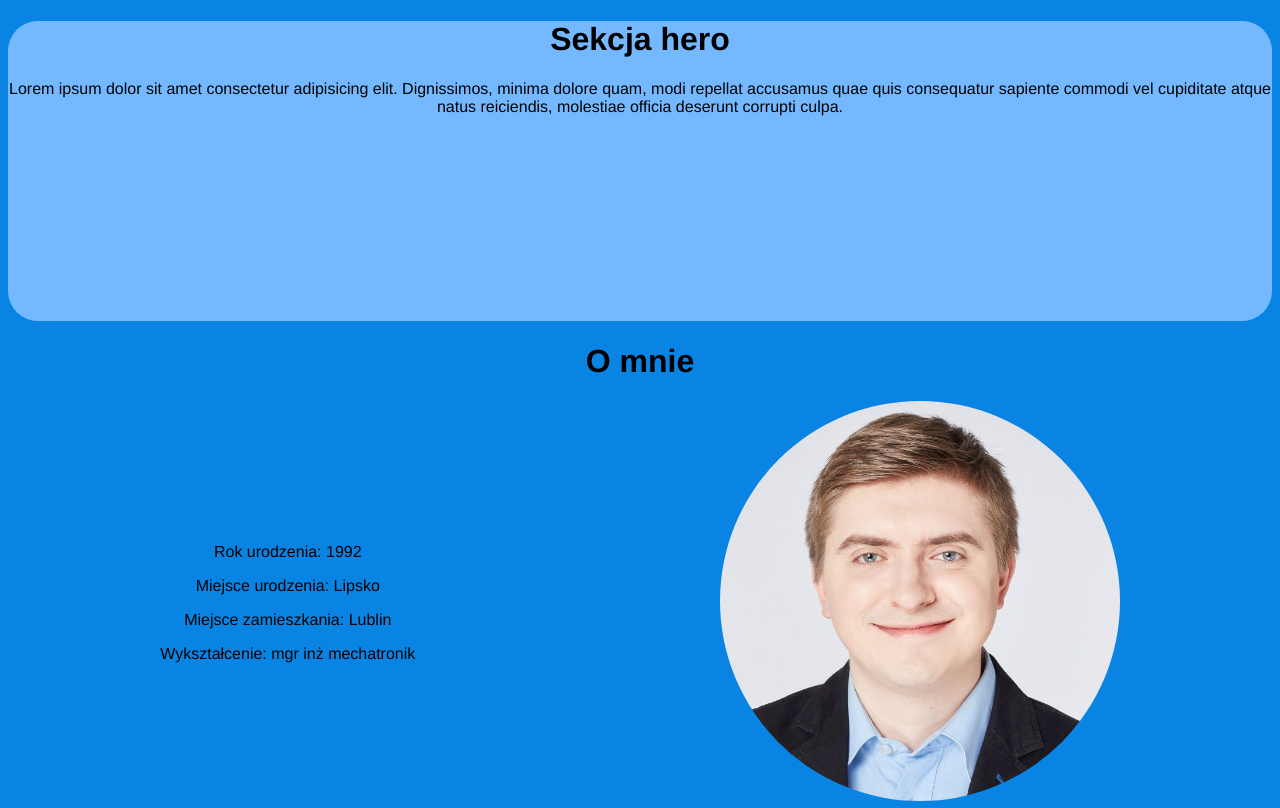
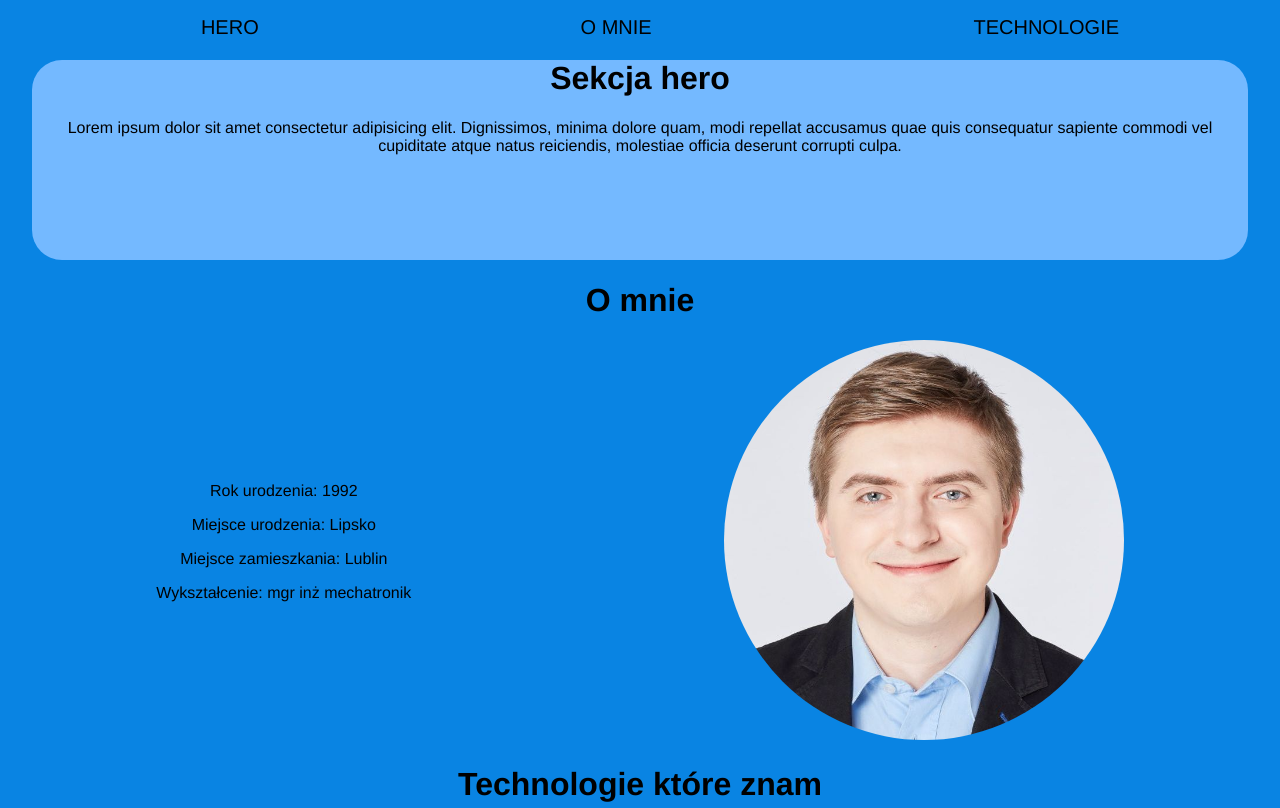
Before and after one commit to ptrysinski/homework-1, a plain HTML site: page index.html in a window 1280 px wide. Shown: the top 808 px of the page. Drawn offline with Linux system fonts and the light colour scheme.

Commit message:
menu added

```diff
--- a/index.html
+++ b/index.html
@@ -9,12 +9,22 @@
     <link rel="shortcut icon" type="image/png" href="/favicon.ico"/>
 </head>
 <body>
-    <div class="hero">
+        <header class="main-header">
+                <nav class="main-nav">
+                    <ul class="menu-container">
+                        <li><a href="#hero-section">Hero</a></li>
+                        <li><a href="#about-section">O mnie</a></li>
+                        <li><a href="#skills-section">Technologie</a></li>
+                    </ul>
+                </nav>
+            </header>
+
+    <div class="hero" id="hero-section">
         <h1>Sekcja hero</h1>
         <p>Lorem ipsum dolor sit amet consectetur adipisicing elit. Dignissimos, minima dolore quam, modi repellat accusamus quae quis consequatur sapiente commodi vel cupiditate atque natus reiciendis, molestiae officia deserunt corrupti culpa.</p>
     </div>
 
-    <div class="about">
+    <div class="about" id="about-section">
         <h1>O mnie</h1>
         <div class="about-container">
             <div class="item1">
@@ -29,7 +39,7 @@
         </div>
     </div>
 
-    <div class="skills">
+    <div class="skills" id="skills-section">
         <h1>Technologie które znam</h1>
         <div class="skills-container">
             <div class="tech1">
--- a/style.css
+++ b/style.css
@@ -5,10 +5,14 @@
 body{
     background: #0984e3;
     font-family: 'Franklin Gothic Medium', 'Arial Narrow', Arial, sans-serif;
+    width: 100%;
+    margin: 0;
 }
 
 .hero{
-    min-height: 300px;
+    width: 95%;
+    margin: auto;
+    min-height: 200px;
     background-color: #74b9ff;
     border-radius: 30px;
 }
@@ -41,6 +45,26 @@ body{
     order: 0;
 }
 
+.main-nav ul{
+    text-align: center;
+    list-style-type: none;
+
+}
+
+.main-nav a{
+    text-decoration: none;
+    text-transform: uppercase;
+    font-size: 20px;
+    color: black;
+    text-align: center;
+}
+
+.menu-container{
+    display: flex;
+    flex-direction: column;
+    justify-content: flex-start;
+}
+
 @media only screen and (min-width: 768px){
 
     .skills-container{
@@ -63,4 +87,15 @@ body{
         width: 25%;
     }
 
+    .tech1>p, .tech2>p, .tech3>p{
+        min-height: 90px;
+    }
+    .menu-container{
+        display: flex;
+        flex-direction: row;
+        justify-content: space-around;
+    }
+
+
+
 }
```
